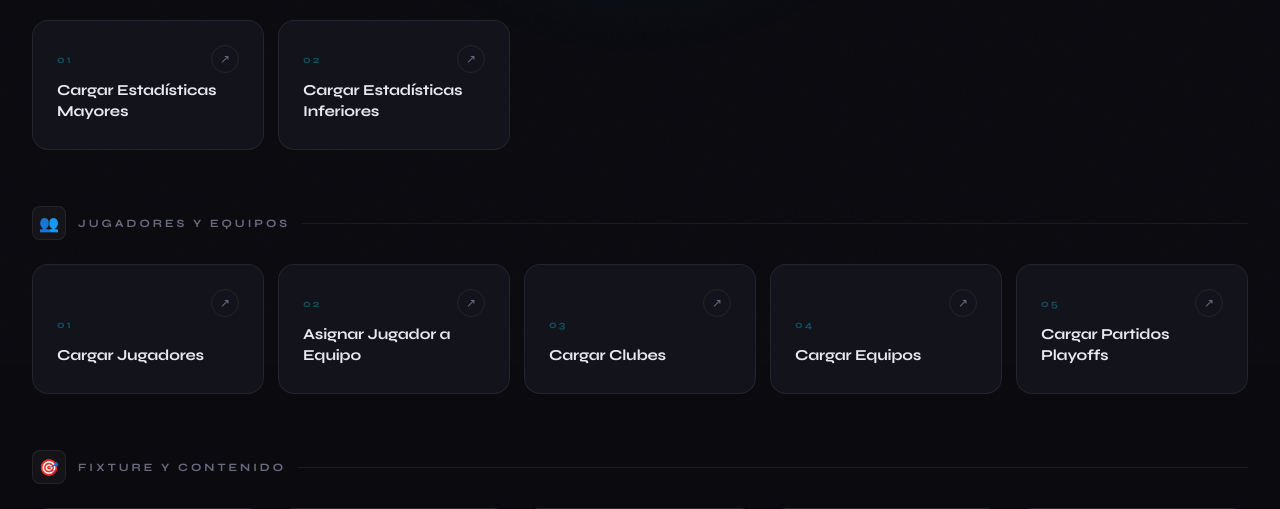
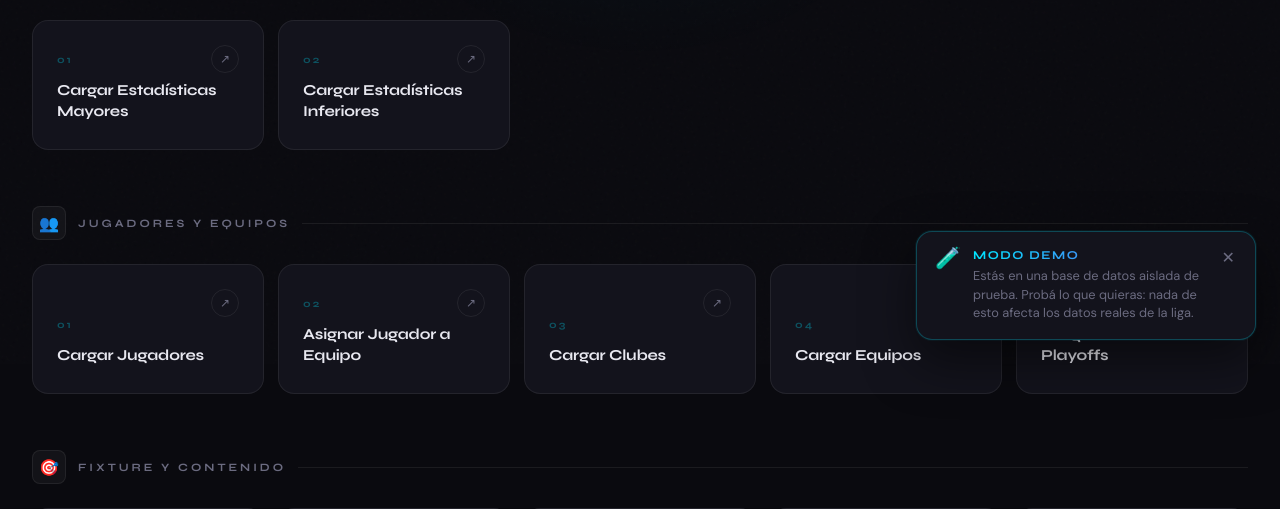
Before and after one commit to suarezcaffdeveloper/LIF, a Flask app: page /adminview in a window 1280 px wide. Shown: the part 436-945 px from the top of the page. Run offline with Flask 3, Linux system fonts and the light colour scheme; a user stored in the database is signed in.

Commit message:
Agrego boton para ingresar a demo y cartel que lo indica

```diff
--- a/app/templates/adminview.html
+++ b/app/templates/adminview.html
@@ -292,10 +292,84 @@
       .card-grid { grid-template-columns: repeat(auto-fill, minmax(170px, 1fr)); gap: 10px; }
       .topbar { flex-direction: column; gap: 16px; align-items: flex-start; }
     }
+
+    /* ── DEMO MODE FLOATING BANNER ── */
+    .demo-float-banner {
+      position: fixed;
+      bottom: 24px;
+      right: 24px;
+      z-index: 2000;
+      max-width: 340px;
+      display: flex;
+      align-items: flex-start;
+      gap: 12px;
+      padding: 16px 18px;
+      border-radius: 16px;
+      background: var(--card-bg);
+      border: 1px solid rgba(0,229,255,.25);
+      box-shadow: 0 20px 50px rgba(0,0,0,.5), 0 0 0 1px rgba(0,229,255,.08);
+      animation: fadeUp .5s ease both;
+    }
+
+    .demo-float-banner__icon { font-size: 1.3rem; line-height: 1; flex-shrink: 0; }
+
+    .demo-float-banner__body { flex: 1; }
+
+    .demo-float-banner__title {
+      font-family: 'Syne', sans-serif;
+      font-weight: 700;
+      font-size: .75rem;
+      letter-spacing: 1.5px;
+      text-transform: uppercase;
+      background: linear-gradient(90deg, var(--accent), var(--accent2));
+      -webkit-background-clip: text;
+      -webkit-text-fill-color: transparent;
+      background-clip: text;
+      margin-bottom: 5px;
+    }
+
+    .demo-float-banner__text {
+      font-size: .8rem;
+      color: var(--muted);
+      line-height: 1.45;
+    }
+
+    .demo-float-banner__close {
+      background: transparent;
+      border: none;
+      color: var(--muted);
+      font-size: 1rem;
+      cursor: pointer;
+      line-height: 1;
+      padding: 2px;
+      flex-shrink: 0;
+      transition: color .2s;
+    }
+
+    .demo-float-banner__close:hover { color: var(--text); }
+
+    @media (max-width: 640px) {
+      .demo-float-banner { left: 18px; right: 18px; bottom: 18px; max-width: none; }
+    }
   </style>
 </head>
 
 <body>
+
+  {% if demo_mode %}
+  <div class="demo-float-banner" id="demoBanner">
+    <span class="demo-float-banner__icon">🧪</span>
+    <div class="demo-float-banner__body">
+      <div class="demo-float-banner__title">Modo Demo</div>
+      <p class="demo-float-banner__text">
+        Estás en una base de datos aislada de prueba. Probá lo que quieras:
+        nada de esto afecta los datos reales de la liga.
+      </p>
+    </div>
+    <button type="button" class="demo-float-banner__close" onclick="document.getElementById('demoBanner').remove()" aria-label="Cerrar aviso">✕</button>
+  </div>
+  {% endif %}
+
 <div class="wrapper">
 
   <!-- TOPBAR -->
```
Also changed, not shown: app/templates/login.html (+36 -2 lines).
